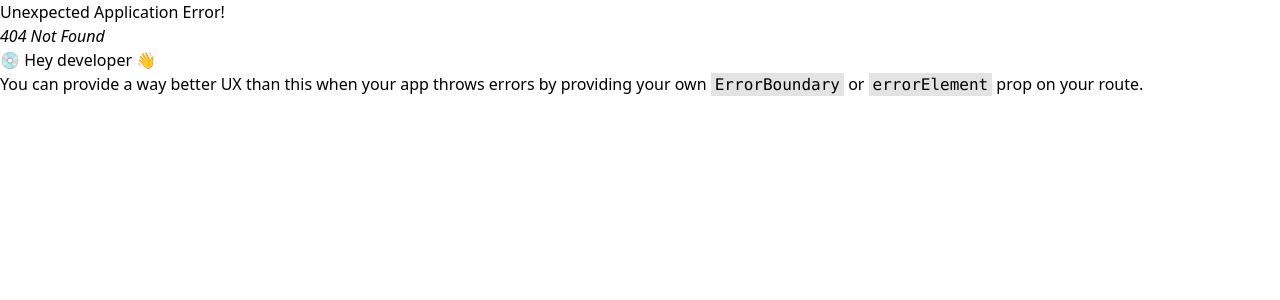
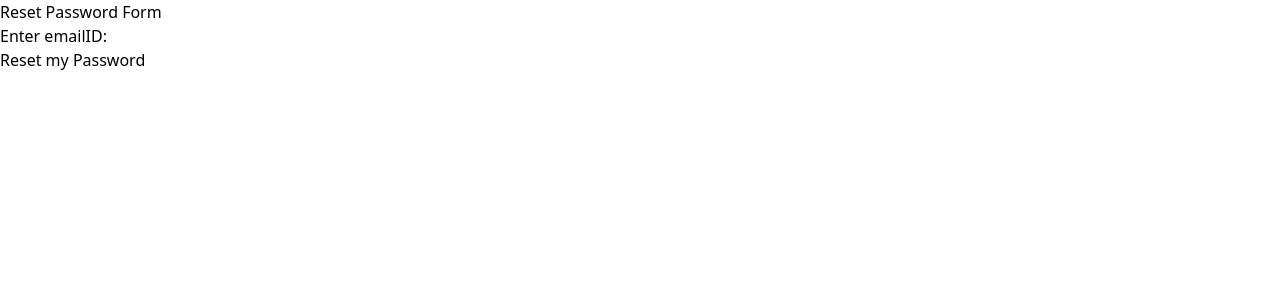
Before and after one commit to SwayamprabhaGitHub/spendwise, a React (Vite) app: page /forgotpassword in a window 1280 px wide. Before the commit this address had no page. Shown: the top 300 px of the page. Built offline with nearby package versions, Linux system fonts and the light colour scheme.

Commit message:
Added forgot password page

```diff
--- a/src/App.jsx
+++ b/src/App.jsx
@@ -3,12 +3,14 @@ import SignUpPage from "./components/SignUpPage";
 import { RouterProvider, createBrowserRouter } from "react-router-dom";
 import SignInPage from "./components/SignInPage";
 import WelcomePage from "./pages/WelcomePage";
+import ForgotPasswordPage from "./pages/ForgotPasswordPage";
 
 const router = createBrowserRouter([
   {
     path: "/",
     element: <SignInPage />,
   },
+  { path: "/forgotpassword", element: <ForgotPasswordPage /> },
   { path: "/signup", element: <SignUpPage /> },
   { path: "/welcome", element: <WelcomePage /> },
 ]);
--- a/src/components/SignInPage.jsx
+++ b/src/components/SignInPage.jsx
@@ -89,12 +89,20 @@ const SignInPage = () => {
               ref={pswrdSignInRef}
             />
           </div>
+          <div className="flex justify-center mb-2">
+            <Link
+              className="text-red-500 hover:underline"
+              to="/forgotpassword"
+            >
+              Forgot Password?
+            </Link>
+          </div>
 
           <button
             type="submit"
             className="w-full bg-blue-500 text-white p-3 rounded-md hover:bg-blue-600 transition duration-200"
           >
-            Sign In
+            Login
           </button>
         </form>
         <div className="mt-4">
--- /dev/null
+++ b/src/pages/ForgotPasswordPage.jsx
@@ -0,0 +1,59 @@
+import React, { useRef, useState } from "react";
+
+const ForgotPasswordPage = () => {
+  const [isLoading, setIsLoading] = useState(false);
+  const emailInputRef = useRef();
+
+  const forgotPswrdFormHandler = (event) => {
+    event.preventDefault();
+
+    setIsLoading(true);
+    const enteredEmail = emailInputRef.current.value;
+    const forgotPswrdHandler = async () => {
+      try {
+        const response = await fetch(
+          "https://identitytoolkit.googleapis.com/v1/accounts:sendOobCode?key=AIzaSyBC5LuvlgtEYmhcIe4zF0bgh8d6M60YWr4",
+          {
+            method: "POST",
+            body: JSON.stringify({
+              requestType: "PASSWORD_RESET",
+              email: enteredEmail,
+            }),
+            headers: { "Content-Type": "application/json" },
+          }
+        );
+        if (response.ok) {
+          console.log(response);
+          const data = await response.json();
+          console.log(data);
+        } else {
+          throw new Error("something went wrong");
+        }
+      } catch (error) {
+        console.log(error);
+      }
+      finally {
+        setIsLoading(false);
+      }
+    };
+    forgotPswrdHandler();
+  };
+  return (
+    <form onSubmit={forgotPswrdFormHandler}>
+      <h1>Reset Password Form</h1>
+      <div>
+        <label htmlFor="forgotPswrdEmail">Enter emailID:</label>
+        <input
+          type="email"
+          id="forgotPswrdEmail"
+          ref={emailInputRef}
+          required
+        />
+      </div>
+      {isLoading && <p>Loading...</p>}
+      <button>Reset my Password</button>
+    </form>
+  );
+};
+
+export default ForgotPasswordPage;
```
